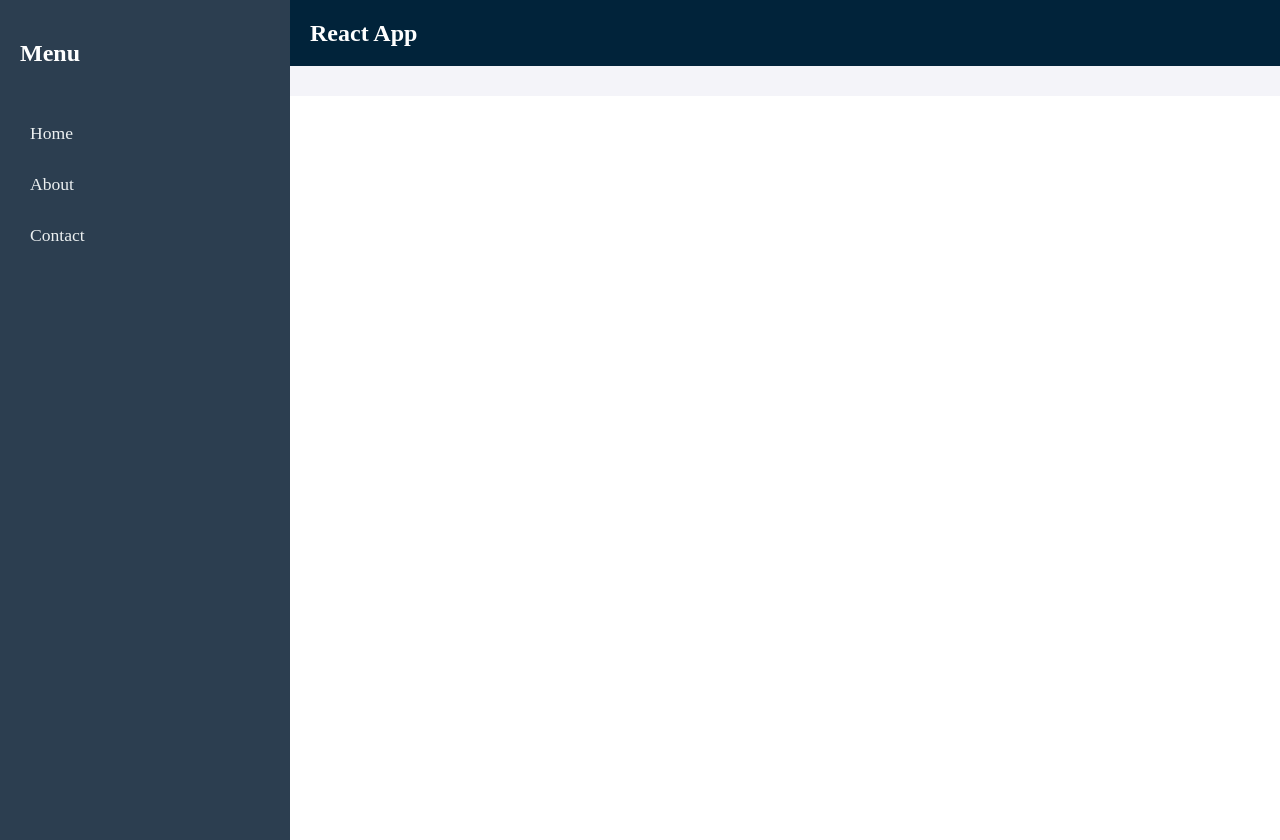
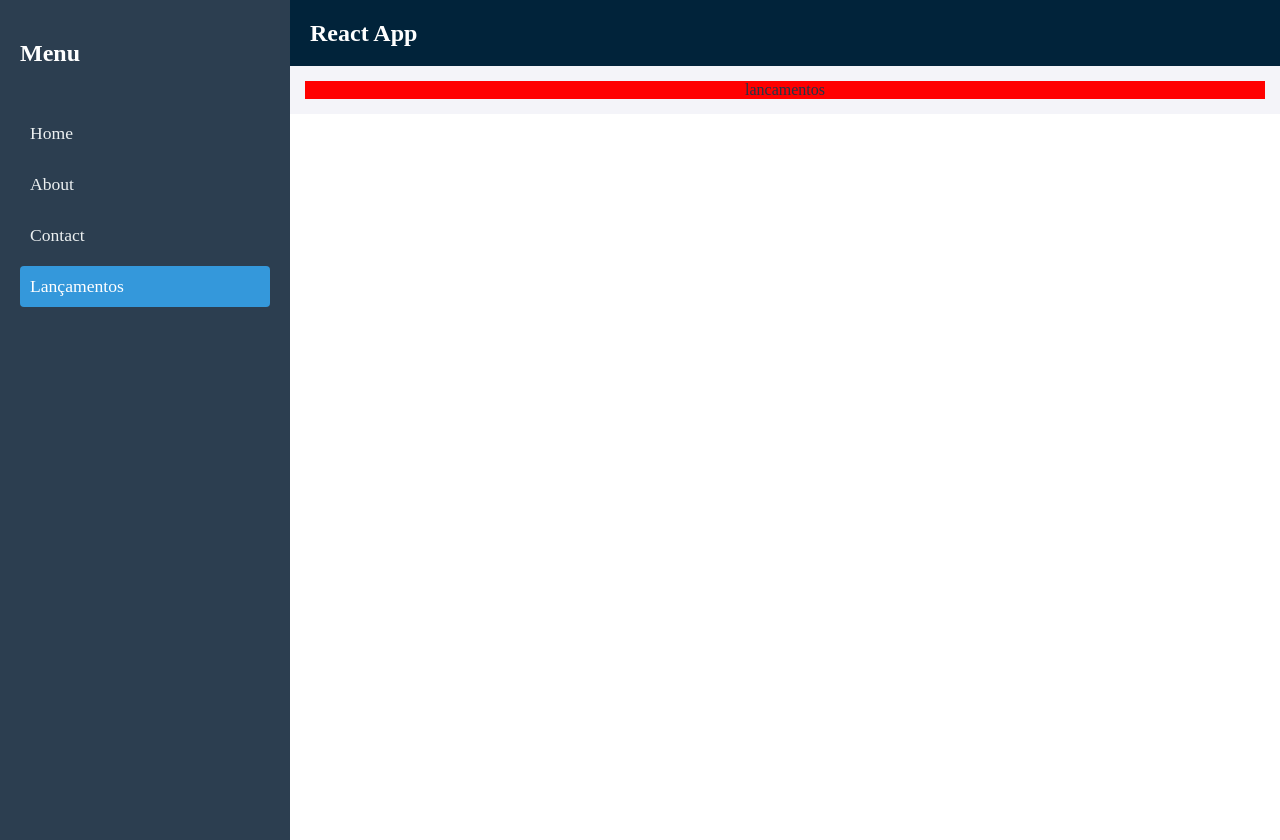
Before and after one commit to Lucas-Guedes-Dev/financeiro-individual-frontend, a React (Vite) app: page /lancamentos in a window 1280 px wide. Shown: the top 840 px of the page. Built offline with nearby package versions, Linux system fonts and the light colour scheme.

Commit message:
commit pagina de lancamentos

```diff
--- a/src/components/sidebar/index.tsx
+++ b/src/components/sidebar/index.tsx
@@ -16,6 +16,9 @@ function Sidebar() {
                 <NavItem>
                     <StyledNavLink to="/contact">Contact</StyledNavLink>
                 </NavItem>
+                <NavItem>
+                    <StyledNavLink to="/lancamentos">Lançamentos</StyledNavLink>
+                </NavItem>
             </NavList>
         </SidebarContainer>
     );
--- /dev/null
+++ b/src/pages/lancamentos/index.tsx
@@ -0,0 +1,13 @@
+import React from "react";
+import { Container } from "./style";
+
+
+const Lacamentos: React.FC = () => {
+    return (
+        <Container>
+            lancamentos
+        </Container>
+    )
+}
+
+export default Lacamentos;
--- /dev/null
+++ b/src/pages/lancamentos/style.tsx
@@ -0,0 +1,10 @@
+import styled from "styled-components";
+
+export const Container = styled.div`
+    background-color: red;
+    width: 100%;
+    min-height: 100%;
+    display: flex;
+    align-items: center;
+    justify-content: center;
+`
--- a/src/routes/index.tsx
+++ b/src/routes/index.tsx
@@ -1,13 +1,15 @@
 import { Routes, Route } from 'react-router-dom';
 import Layout from '../components/layout';
+import Lacamentos from '../pages/lancamentos';
 
 function App() {
     return (
         <Layout>
             <Routes>
-                <Route path="/" element={<div>home</div>} />
+                <Route path="/" element={<div>inicio</div>} />
                 <Route path="/about" element={<div>about</div>} />
                 <Route path="/contact" element={<div>contact</div>} />
+                <Route path="/lancamentos" element={<Lacamentos />} />
             </Routes>
         </Layout>
     );
```
